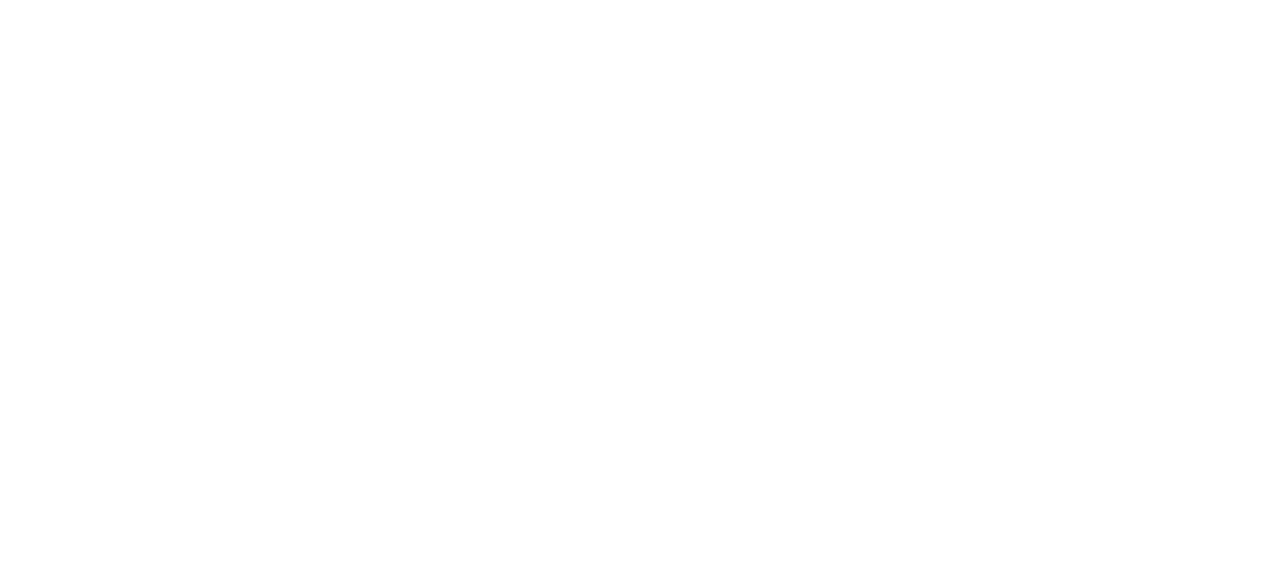
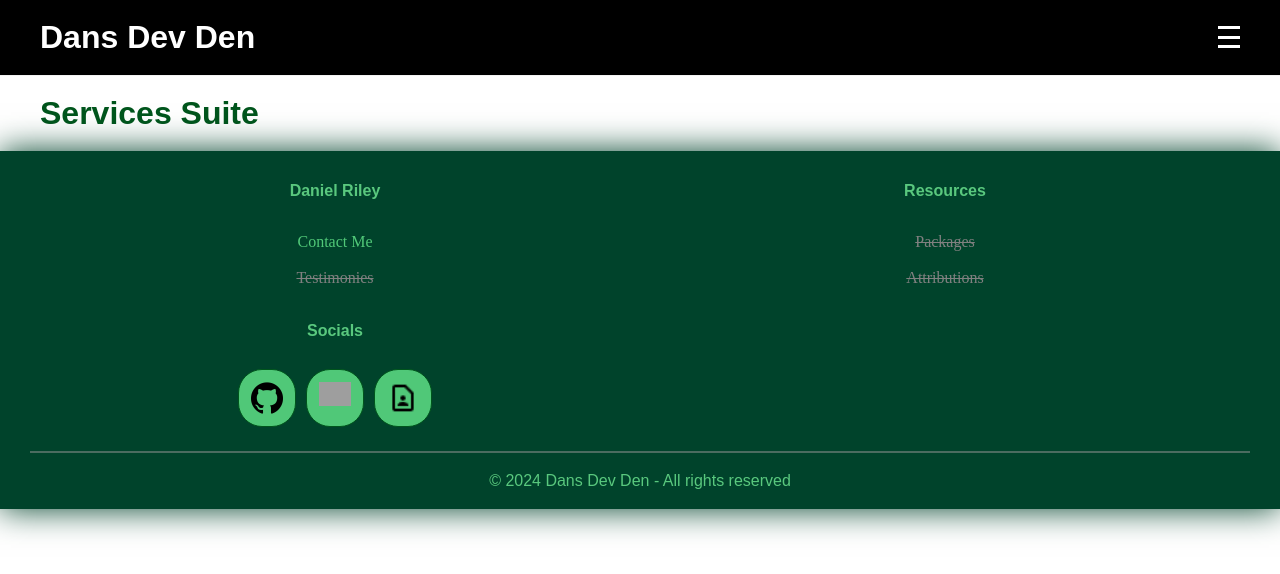
Before and after one commit to danriley11/DansDevDen, a React (Vite) app: page /services-suite in a window 1280 px wide. Before the commit this address had no page. Shown: the top 574 px of the page. Built offline with nearby package versions, Linux system fonts and the light colour scheme; grey boxes are pictures that could not be loaded.

Commit message:
Create & Add ServicesSuite route

```diff
--- a/src/App.tsx
+++ b/src/App.tsx
@@ -1,6 +1,6 @@
 import './App.css';
 import { BrowserRouter as Router, Routes, Route } from 'react-router-dom';
-import { CONTACT, GRAND_FOYER, HOUSEKEEPING, LEARNING, PLANNING, SHOWCASING } from './routes/routes';
+import { CONTACT, GRAND_FOYER, HOUSEKEEPING, LEARNING, PLANNING, SERVICES, SHOWCASING } from './routes/routes';
 import { Suspense, lazy } from 'react';
 import DefaultRouteWrapper from './routes/RouteWrappers';
 import ScrollToTop from './routes/ScrollToTop';
@@ -11,6 +11,7 @@
 const PlanningSuite = lazy(() => import('./pages/planningSuite/PlanningSuite'));
 const Housekeeping = lazy(() => import('./pages/housekeepersLodge/HousekeepersLodge'));
 const Contact = lazy(() => import('./pages/contact/Contact'));
+const Services = lazy(() => import('./pages/servicesSuite/ServicesSuite'));
 
 function App() {
   return (
@@ -71,6 +72,15 @@
               </DefaultRouteWrapper>
             }
           />
+
+          <Route
+            path={SERVICES}
+            element={
+              <DefaultRouteWrapper>
+                <Services />
+              </DefaultRouteWrapper>
+            }
+          />
         </Routes>
       </Suspense>
     </Router>
--- a/src/components/pageStructure/header/NavigationMenu.tsx
+++ b/src/components/pageStructure/header/NavigationMenu.tsx
@@ -1,6 +1,6 @@
 import { useState } from 'react';
 import { useNavigate } from 'react-router';
-import { GRAND_FOYER, HOUSEKEEPING, LEARNING, /*PLANNING,*/ SHOWCASING } from '../../../routes/routes';
+import { GRAND_FOYER, HOUSEKEEPING, LEARNING, SERVICES, /*PLANNING,*/ SHOWCASING } from '../../../routes/routes';
 import { MenuIconContainer, XBar1, XBar2, XBar3 } from '../../menu/Menu.styles';
 import { MenuDropdownContainer, MenuDropdownItem } from '../../menu/MenuDropdown.styles';
 import { P } from '../../core/typography';
@@ -78,6 +78,15 @@
             }}>
             <P>Housekeepers lodge</P>
           </MenuDropdownItem>
+
+          <MenuDropdownItem
+            isPath={pathMatch(SERVICES)}
+            onClick={() => {
+              toggleHamburger();
+              navigate(SERVICES);
+            }}>
+            <P>Services suite</P>
+          </MenuDropdownItem>
         </MenuDropdownContainer>
       )}
     </>
--- a/src/pages/grandFoyer/GrandFoyer.content.ts
+++ b/src/pages/grandFoyer/GrandFoyer.content.ts
@@ -4,7 +4,7 @@
 import ServicesImage from '../../assets/ServicesImage.jpg';
 import PlanningImage from '../../assets/PlanningImage.webp';
 import AboutMeImage from '../../assets/AboutMeImage.webp';
-import { HOUSEKEEPING, LEARNING, SHOWCASING } from '../../routes/routes';
+import { HOUSEKEEPING, LEARNING, SERVICES, SHOWCASING } from '../../routes/routes';
 
 export const SPACE_INFO_CONTENT = {
   title: `What is this space?`,
@@ -52,10 +52,10 @@
     href: SHOWCASING,
   },
   {
-    title: 'Services suite (coming soon)',
+    title: 'Services suite',
     image: ServicesImage,
     blurb: `I love what I do and I do what I love. It's important to me that I share the magic of IT with the world, so in my spare time I'd like to offer a variety of services to help the community.`,
-    href: ``,
+    href: SERVICES,
   },
   {
     title: 'Planning suite (coming soon)',
--- /dev/null
+++ b/src/pages/servicesSuite/ServicesSuite.tsx
@@ -0,0 +1,15 @@
+import { Heading1 } from '../../components/core/typography';
+import { Container } from '../../components/pageStructure/Container.styles';
+import { NavBacking } from '../../components/pageStructure/header/Navbar.styles';
+
+const ServicesSuite = () => {
+  return (
+    <Container>
+      <NavBacking />
+
+      <Heading1>Services Suite</Heading1>
+    </Container>
+  );
+};
+
+export default ServicesSuite;
--- a/src/routes/routes.tsx
+++ b/src/routes/routes.tsx
@@ -4,3 +4,4 @@
 export const PLANNING = '/planning-suite';
 export const LEARNING = '/learning-suite';
 export const CONTACT = '/contact';
+export const SERVICES = '/services-suite';
```
